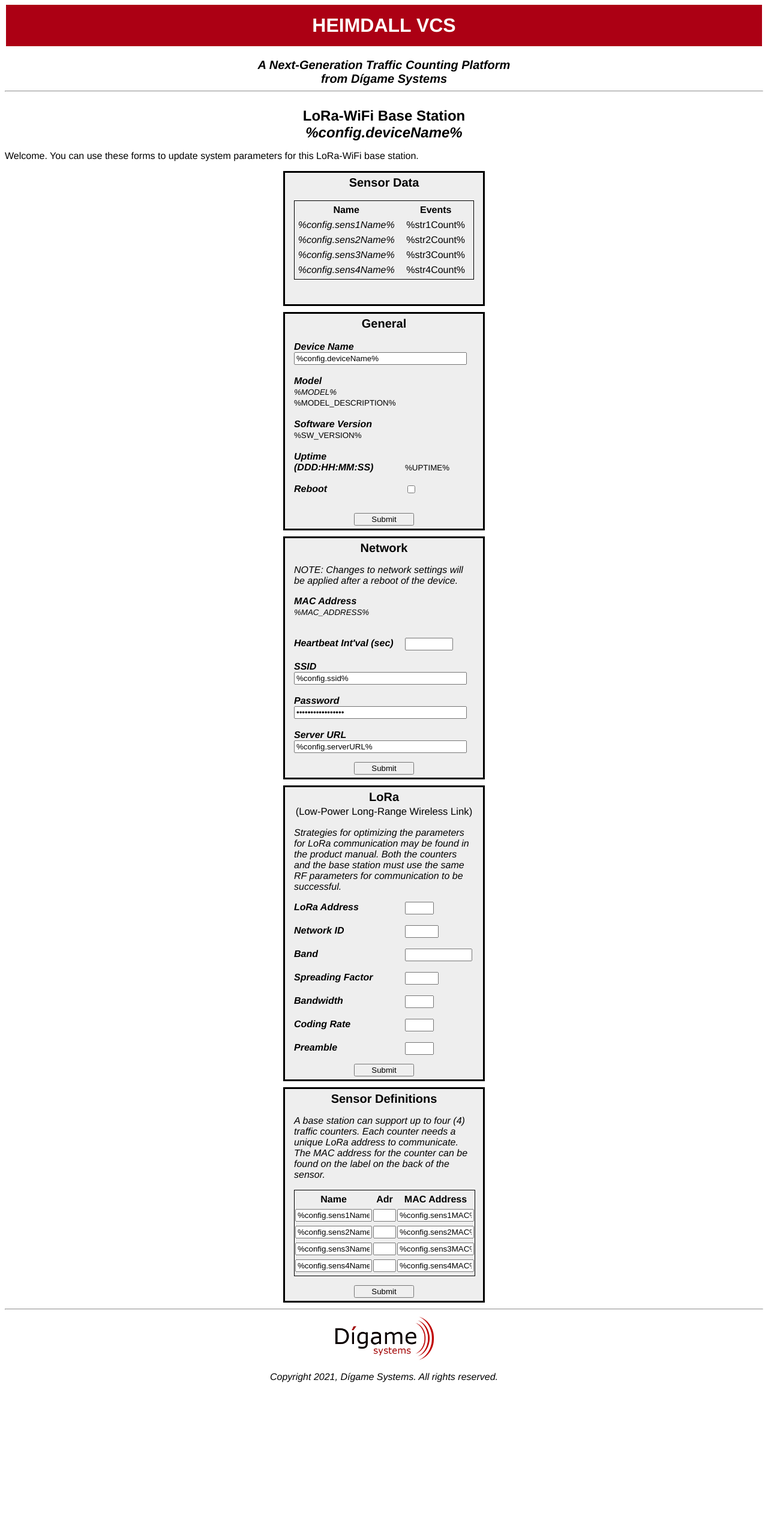
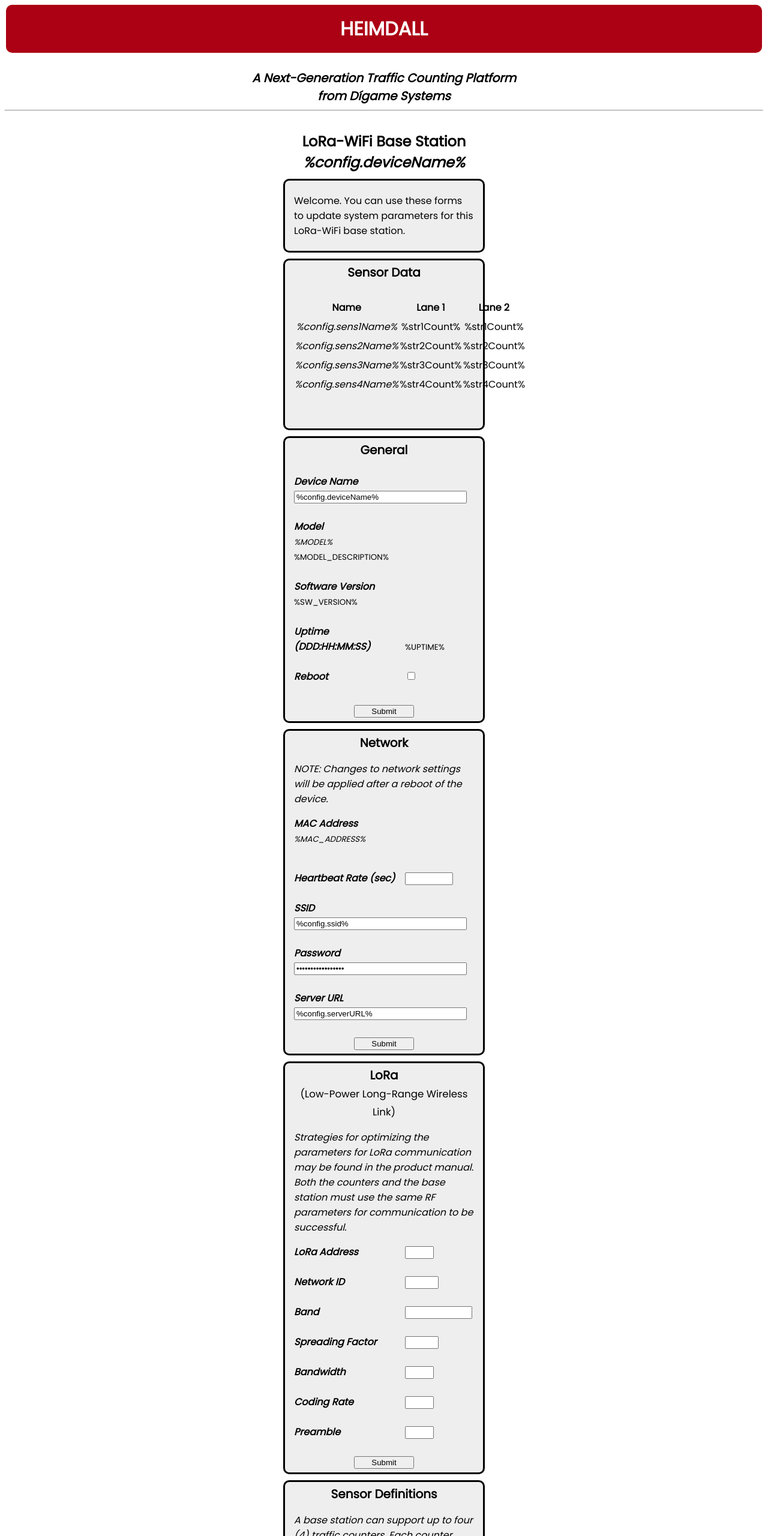
Before and after one commit to digamesystems/DigameLoRaBasestation, a plain HTML site: page data/index.html in a window 1280 px wide. Shown: the top 2560 px of the page at 60% size. Before the commit the page ends 2320 px from the top, so only its background shows below. Drawn offline with Linux system fonts and the light colour scheme; no server answers.

Commit message:
added mac address to messages from counters so we no longer need mac in the web UI. Code clean up in setup() with functionalizing.

```diff
--- a/data/index.html
+++ b/data/index.html
@@ -2,44 +2,56 @@
   <head>
     <meta name="viewport" content="width=device-width, initial-scale=1">
 
+    <link rel="preconnect" href="https://fonts.googleapis.com">
+    <link rel="preconnect" href="https://fonts.gstatic.com" crossorigin>
+    <link href="https://fonts.googleapis.com/css2?family=Poppins&display=swap" rel="stylesheet">
+
     <link rel="stylesheet" type="text/css" href="style.css">
     <link rel="shortcut icon" href="favicon.ico"/>
     <link rel="icon"  type="image/ico" href="favicon.ico">
-  <title>%config.deviceName% - (base station)</title>
+    <title>%config.deviceName% - (counter)</title>
   </head>
 
 <body>
 
-    <h1>HEIMDALL VCS</h1><br>
+    <h1>HEIMDALL</h1><br>
     <h3><em>A Next-Generation Traffic Counting Platform</em></h3>
     <h3><em>from D&#237game Systems</em></h3>
     <hr>
     <br>
 
     <h2>LoRa-WiFi Base Station<br><em> %config.deviceName% </em></h2>
+
+    <form>
       <p>Welcome. You can use these forms to update system parameters for this LoRa-WiFi base station.</p>
+    </form>
 
     <form>
       <H3>Sensor Data</H3>
       <br>
       <table >
-        <thead><th style="width:180px">Name</th><th style="width:150px">Events</th></thead>
+        <thead><th style="width:180px">Name</th><th style="width:150px">Lane 1</th><th style="width:150px">Lane 2</th></thead>
         <tbody>
           <tr>
             <td><em>%config.sens1Name%</em></td>
-            <td><span id="sens1count">%str1Count%</span></td>
+            <td><span id="sens1count1">%str1Count%</span></td>
+            <td><span id="sens1count2">%str1Count%</span></td>
+
           </tr>
           <tr>
             <td><em>%config.sens2Name%</em></td>
-            <td><span id="sens2count">%str2Count%</span></td>
+            <td><span id="sens2count1">%str2Count%</span></td>
+            <td><span id="sens2count2">%str2Count%</span></td>
           </tr>
           <tr>
             <td><em>%config.sens3Name%</em></td>
-            <td><span id="sens3count">%str3Count%</span></td>
+            <td><span id="sens3count1">%str3Count%</span></td>
+            <td><span id="sens2count2">%str3Count%</span></td>
           </tr>
           <tr>
             <td><em>%config.sens4Name%</em></td>
-            <td><span id="sens4count">%str4Count%</span></td>
+            <td><span id="sens4count1">%str4Count%</span></td>
+            <td><span id="sens2count2">%str4Count%</span></td>
           </tr>
         </tbody>
       </table>
@@ -78,7 +90,7 @@
         <p><em>NOTE: Changes to network settings will be applied after a reboot of the device.</em></p>
         <label>MAC Address</label><p><small><em>%MAC_ADDRESS%</em></small></p><br>
 
-        <label for="ssid">Heartbeat Int'val (sec)</label>
+        <label for="ssid">Heartbeat Rate (sec)</label>
         <input type="number" min="10" max="65534" id="heartbeatinterval" name="heartbeatinterval" value=%config.heartbeatInterval%><br><br>
 
         <label for="ssid">SSID</label>
@@ -123,34 +135,30 @@
 
     <form action="/sensors">
       <H3>Sensor Definitions</H3>
-      <p><em>A base station can support up to four (4) traffic counters. Each counter needs a unique LoRa address to communicate. The MAC address for the counter can be found on the label on the back of the sensor.</em></p>
+      <p><em>A base station can support up to four (4) traffic counters. Each counter should have a unique LoRa address to avoid communication errors.</em></p>
 
       <table>
-      <thead><th>Name</th><th>Adr</th><th>MAC Address</th></thead>
+      <thead><th>Name</th><th>Addr</th></thead>
       <tbody>
 
       <tr>
       <td><input type="text" id="sens1name" name="sens1name" value="%config.sens1Name%"></td>
-      <td><input class="narrow" type="number" min="10" max="99" id="sens1addr" name="sens1addr" value=%config.sens1Addr%></td>
-      <td><input type="text" id="sens1mac" name="sens1mac" value="%config.sens1MAC%"></td>
+      <td><input style="width: 3em" type="number" min="10" max="99" id="sens1addr" name="sens1addr" value=%config.sens1Addr%></td>
       </tr>
 
       <tr>
       <td><input type="text" id="sens2name" name="sens2name" value="%config.sens2Name%"></td>
-      <td><input class="narrow" type="number" min="10" max="99" id="sens2addr" name="sens2addr" value="%config.sens2Addr%"></td>
-      <td><input type="text" id="sens2mac" name="sens2mac" value="%config.sens2MAC%"></td>
+      <td><input style="width: 3em" type="number" min="10" max="99" id="sens2addr" name="sens2addr" value="%config.sens2Addr%"></td>
        </tr>
 
       <tr>
       <td><input type="text" id="sens3name" name="sens3name" value="%config.sens3Name%"></td>
-      <td><input class="narrow" type="number" min="10" max="99" id="sens3addr" name="sens3addr" value="%config.sens3Addr%"></td>
-      <td><input type="text" id="sens3mac" name="sens3mac" value="%config.sens3MAC%"></td>
+      <td><input style="width: 3em" type="number" min="10" max="99" id="sens3addr" name="sens3addr" value="%config.sens3Addr%"></td>
        </tr>
 
       <tr>
       <td><input type="text" id="sens4name" name="sens4name" value="%config.sens4Name%"></td>
-      <td><input class="narrow" type="number" min="10" max="99" id="sens4addr" name="sens4addr" value="%config.sens4Addr%"></td>
-      <td><input type="text" id="sens4mac" name="sens4mac" value="%config.sens4MAC%"></td>
+      <td><input style="width: 3em" type="number" min="10" max="99" id="sens4addr" name="sens4addr" value="%config.sens4Addr%"></td>
       </tr>
 
       </tbody>
@@ -185,12 +193,19 @@
           c2 = parseFloat(items[1]);
           c3 = parseFloat(items[2]);
           c4 = parseFloat(items[3]);
+          c5 = parseFloat(items[4]);
+          c6 = parseFloat(items[5]);
+          c7 = parseFloat(items[6]);
+          c8 = parseFloat(items[7]);
 
-          document.getElementById("sens1count").innerHTML = c1;
-          document.getElementById("sens2count").innerHTML = c2;
-          document.getElementById("sens3count").innerHTML = c3;
-          document.getElementById("sens4count").innerHTML = c4;
-
+          document.getElementById("sens1count1").innerHTML = c1;
+          document.getElementById("sens2count1").innerHTML = c2;
+          document.getElementById("sens3count1").innerHTML = c3;
+          document.getElementById("sens4count1").innerHTML = c4;
+          document.getElementById("sens1count2").innerHTML = c5;
+          document.getElementById("sens2count2").innerHTML = c6;
+          document.getElementById("sens3count2").innerHTML = c7;
+          document.getElementById("sens4count2").innerHTML = c8;
         };}
       xhttp.open("GET", "/counters", true);
       xhttp.send();
--- a/data/style.css
+++ b/data/style.css
@@ -1,13 +1,15 @@
-  html { font-family: Helvetica; display: inline-block; margin: 0px auto; }
+  html { font-family: 'Poppins','Arial'; display: inline-block; margin: 0px auto; }
 
   form { margin:10px auto;
          width: 300px;
          background-color: #eeeeee;
          border: solid;
+         border-radius:  10px;
          padding: 5px 15px; }
 
   h1 { background-color: #ac0014;
        border: none;
+       border-radius: 10px;
        color:white;
        padding: 16px 40px;
        text-decoration: none;
@@ -34,12 +36,12 @@
   input[type="password"] { width: 280px; }
   input[type="submit"] { width: 100px; }
 
-  table {border-spacing: 0 5px; border: 1px solid black;}
-  /*td,th {border: 1px solid blue;}*/
+  table {border-spacing: 0 5px;}
+
   td { text-align: center;}
-  table input[type="text"] { width: 120px; }
+  table input[type="text"] { width: 220px; }
   table label { width: 150px; }
-  table input[type="number"].narrow { width: 30px; }
+  table input[type="text"].narrow { width: 10px; }
 
   .center {
     position: absolute;
@@ -47,3 +49,15 @@
     -ms-transform: translate(-50%, -100%);
     transform: translate(-50%, -100%);
   }
+
+  .button {
+    font: 14px Arial;
+    text-decoration: none;
+    background-color: #EEEEEE;
+    color: #333333;
+    padding: 4px 6px 4px 6px;
+    border-top: 1px solid #CCCCCC;
+    border-right: 1px solid #333333;
+    border-bottom: 1px solid #333333;
+    border-left: 1px solid #CCCCCC;
+  }
```
Also changed, not shown: 2 other files. Lines whose indentation alone changed are shown as unchanged.
